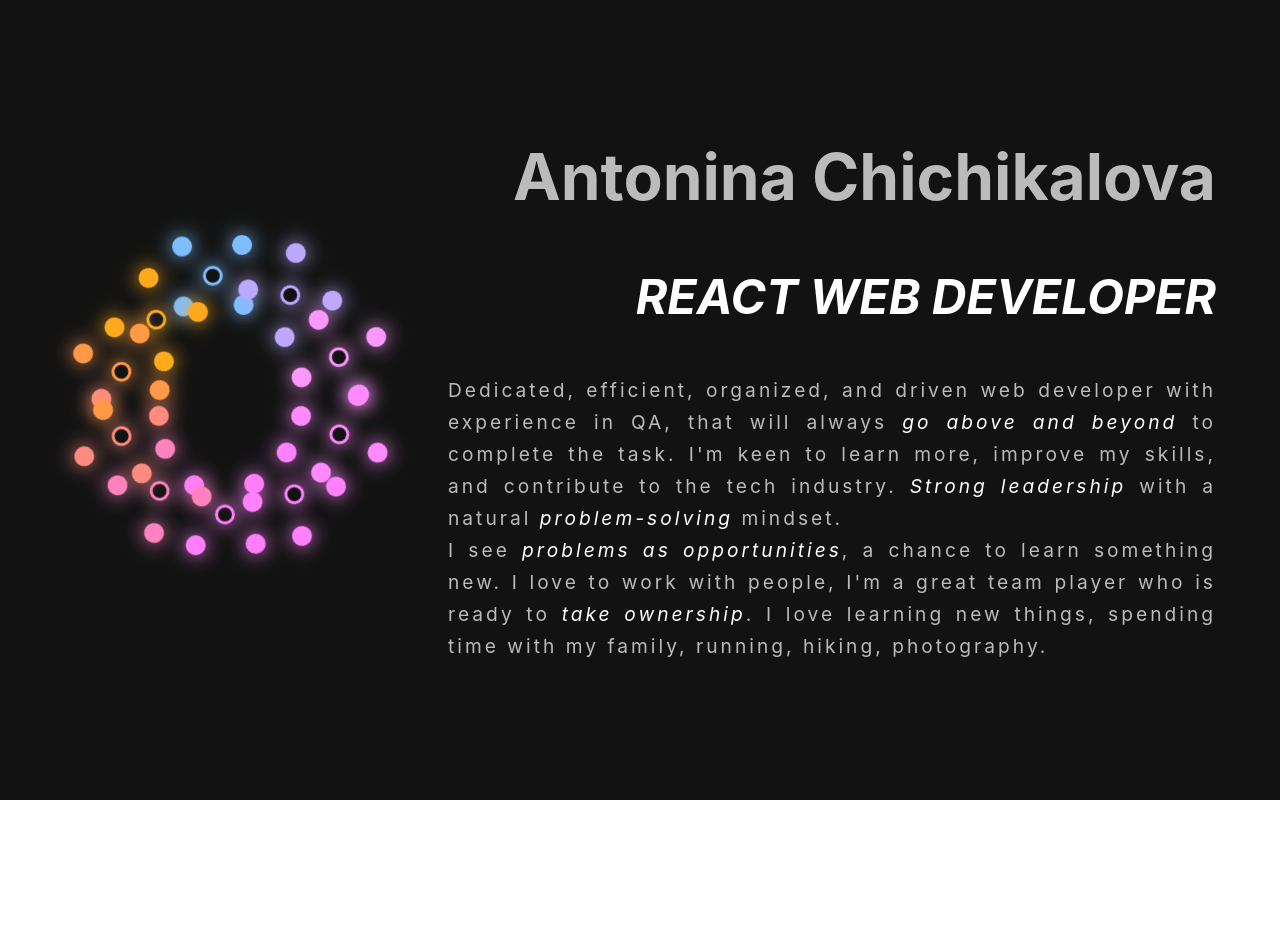
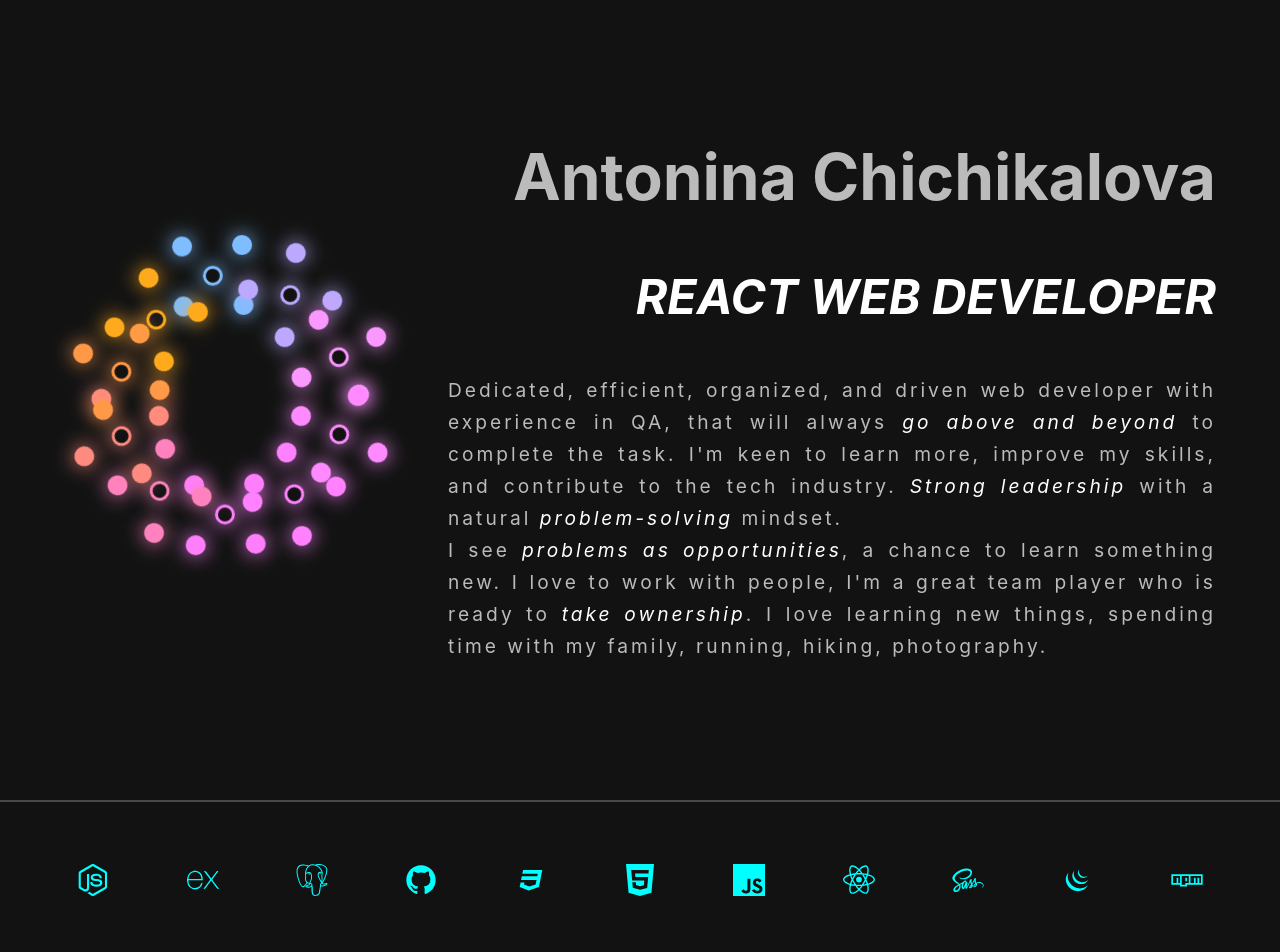
Before and after one commit to achichikalova/portfolio, a React (Create React App) app: page / in a window 1280 px wide. Shown: the top 952 px of the page. Before the commit the page ends 800 px from the top, so only its background shows below. Built offline with nearby package versions, Linux system fonts and the light colour scheme.

Commit message:
install react icons, add layout and style for Skills component

```diff
--- a/package.json
+++ b/package.json
@@ -8,6 +8,7 @@
     "@testing-library/user-event": "^13.5.0",
     "react": "^17.0.2",
     "react-dom": "^17.0.2",
+    "react-icons": "^4.3.1",
     "react-scripts": "5.0.0",
     "web-vitals": "^2.1.4"
   },
--- a/src/App.js
+++ b/src/App.js
@@ -1,10 +1,12 @@
 import './App.css';
 import About from './components/About';
+import Skills from './components/Skills';
 
 function App() {
   return (
     <div className="App">
       <About />
+      <Skills />
     </div>
   );
 }
--- a/src/components/Skills.js
+++ b/src/components/Skills.js
@@ -1,8 +1,24 @@
-import React from 'react'
+import React from 'react';
+import './Skills.scss';
+import { GrReactjs, GrNode, GrGithub } from 'react-icons/gr';
+import { SiExpress, SiPostgresql, SiHtml5, SiJavascript } from 'react-icons/si';
+import { DiSass, DiJqueryLogo, DiNpm, DiCss3Full } from 'react-icons/di';
 
 const Skills = () => {
   return (
-    <div>Skills</div>
+    <div className='skills'>
+      <GrNode className='icon' title='Node.js' />
+      <SiExpress className='icon' title='Express.js' />
+      <SiPostgresql className='icon' title='PostgreSQL' />
+      <GrGithub className='icon' title='GitHub' />
+      <DiCss3Full className='icon' title='CSS3' />
+      <SiHtml5 className='icon' title='HTML5' />
+      <SiJavascript className='icon' title='JS' />
+      <GrReactjs className='icon' title='React.js' />
+      <DiSass className='icon' title='Sass' />
+      <DiJqueryLogo className='icon' title='jQuery' />
+      <DiNpm className='icon' title='npm' />
+    </div>
   )
 }
 
--- /dev/null
+++ b/src/components/Skills.scss
@@ -0,0 +1,33 @@
+.skills {
+  width: 100%;
+  height: fit-content;
+  min-height: 20vh;
+  display: flex;
+  justify-content: space-evenly;
+  align-items: center;
+  background: #121212;
+  color: white;
+  border-top: 2px solid rgba(255, 255, 255, 0.226);
+  border-bottom: 2px solid rgba(255, 255, 255, 0.226);
+  font-size: clamp(2rem, 2.5vw, 3rem);
+
+  .icon {
+    color: rgb(0, 255, 255);
+    cursor: pointer;
+
+    &:hover {
+      animation: multicolor 3s linear infinite;
+      transform: translateY(-3px);
+    }
+  }
+
+
+  @keyframes multicolor {
+    0% {
+      filter: hue-rotate(0deg);
+    }
+    100% {
+      filter: hue-rotate(360deg);
+    }
+  }
+}
```
Also changed, not shown: 1 other file (tests, documents, lock files or other folders).
